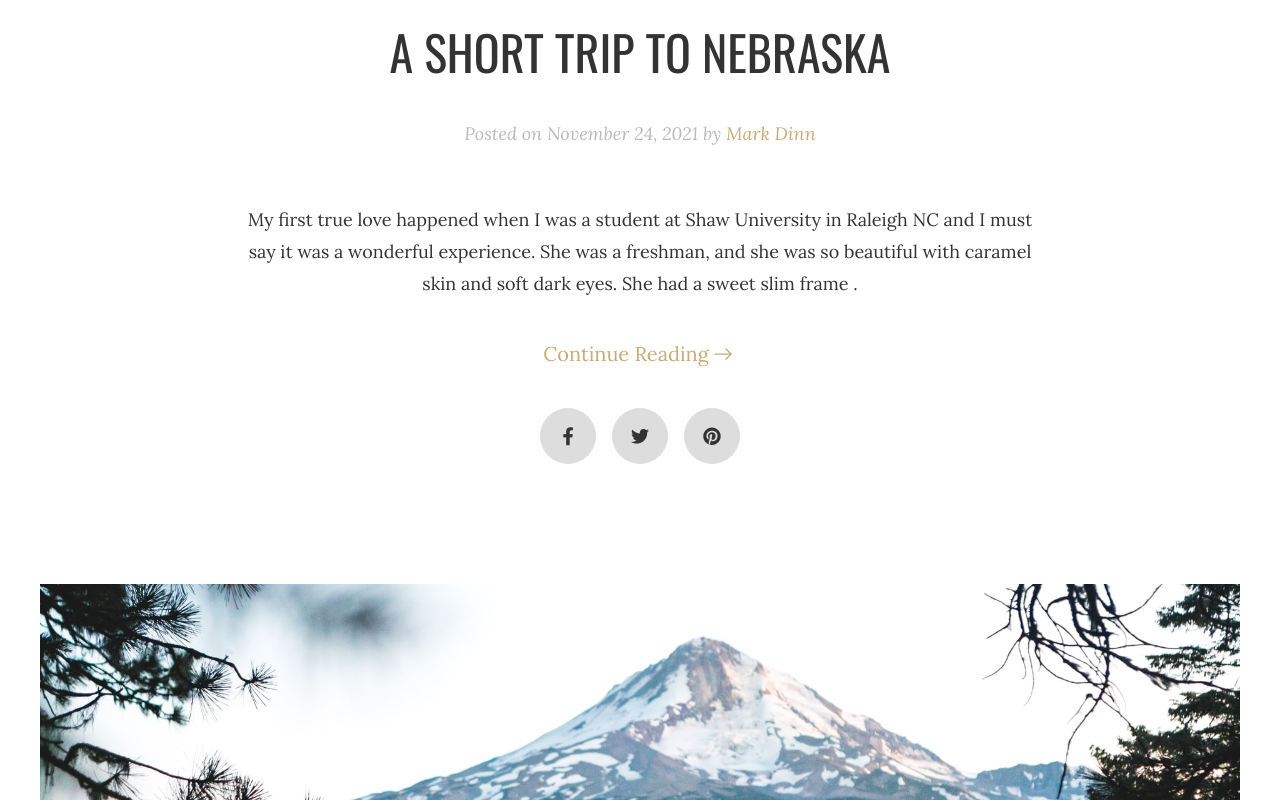
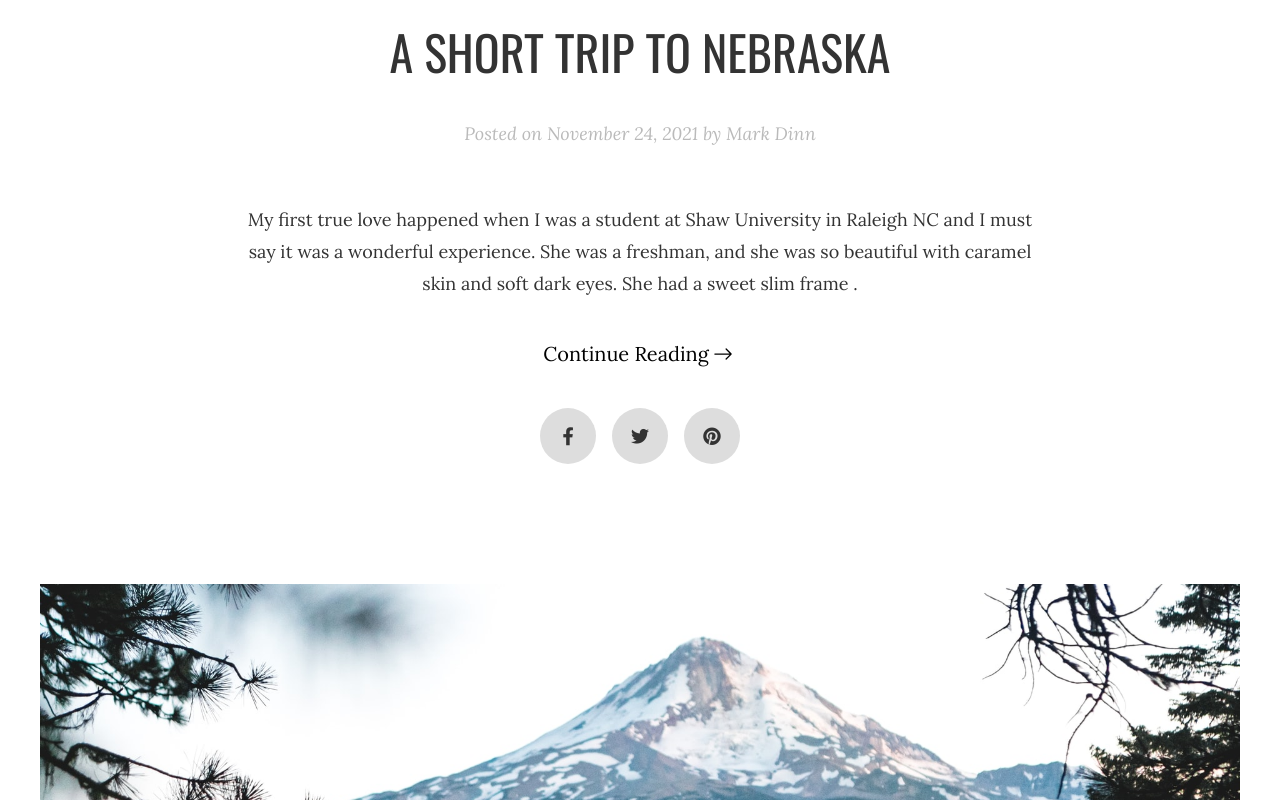
Before and after one commit to statichunt/techfeed-nextjs, a Next.js app: page / in a window 1280 px wide. Shown: the part 1460-2260 px from the top of the page. Built offline with nearby package versions, Linux system fonts and the light colour scheme.

Commit message:
modify code

```diff
--- a/component/About/AboutAuthor.js
+++ b/component/About/AboutAuthor.js
@@ -6,9 +6,6 @@ const AboutAuthor = ({ data, author }) => {
   const { socialMedia } = socialIcon;
   return (
     <div className="my-10 w-full ">
-      <p className="text-lg font-oswald my-5">
-        PUBLISHED BY <strong className="text-primaryColor">{author}</strong>
-      </p>
       <div className="flex flex-col text-center  sm:text-left lg:flex-row  ">
         <div className="w-32 h-32  rounded-full relative mx-auto">
           <Image
@@ -21,6 +18,9 @@ const AboutAuthor = ({ data, author }) => {
         </div>
 
         <div className="sm:ml-10 w-full sm:w-4/5 lg:my-0 my-8 text-center text-textColor lg:text-left">
+          <p className="text-lg font-primary my-5">
+            PUBLISHED BY <strong className="text-primaryColor">{author}</strong>
+          </p>
           <p>{data.frontmatter.details}</p>
           <div className="hover my-5 cursor-pointer">
             <Link href="/about">
--- a/pages/404.js
+++ b/pages/404.js
@@ -7,7 +7,7 @@ function Error() {
   const { title, image } = NotFound;
   return (
     <Layout title={title}>
-      <div className="container text-center font-primary">
+      <div className="container text-center font-primary mx-auto">
         <div className="py-32">
           <h1 className="text-h1">404</h1>
           <h4 className="text-h4 ">Page Not Found</h4>
--- a/styles/globals.css
+++ b/styles/globals.css
@@ -15,7 +15,7 @@
     @apply font-secondary text-large text-center font-normal leading-8 text-textColor;
   }
   .hover {
-    @apply text-primaryColor hover:opacity-80;
+    @apply hover:text-primaryColor;
   }
 
   .flex-order {
```
